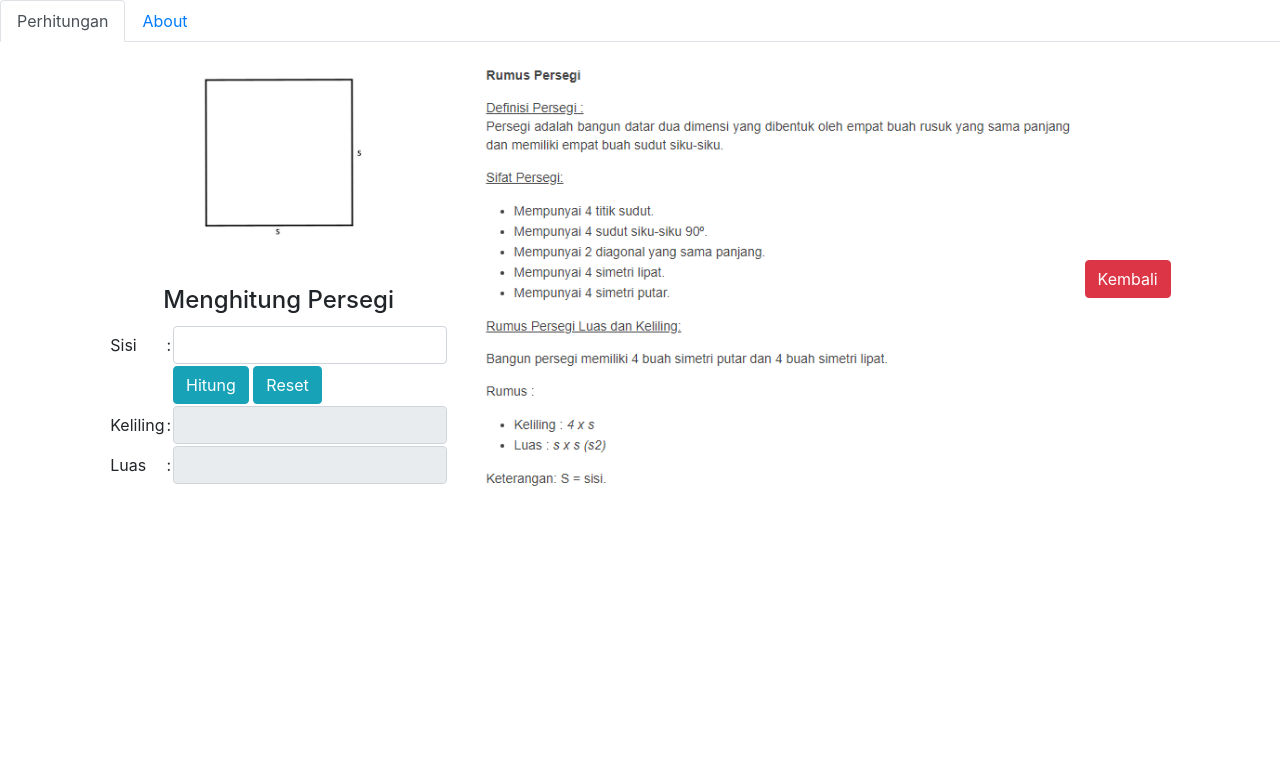
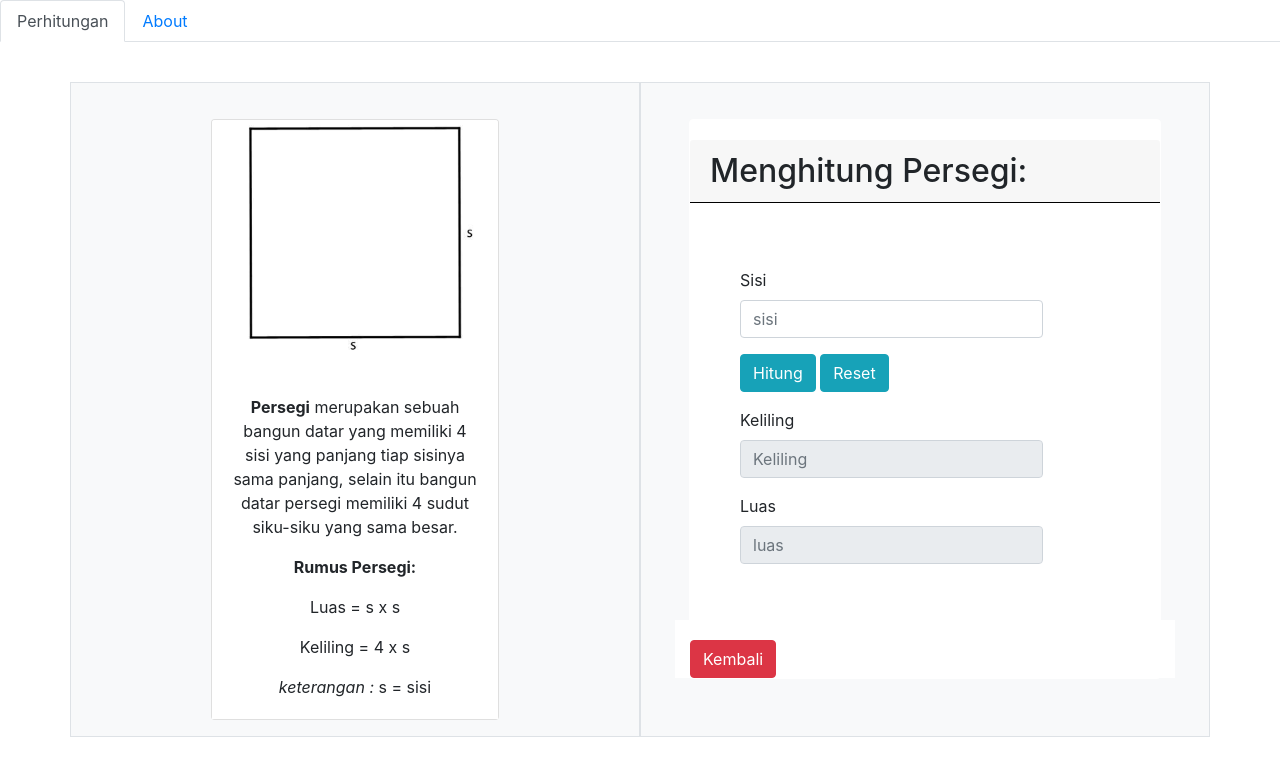
Before and after one commit to savanahagusta/task1, a plain HTML site: page luaspersegi.html in a window 1280 px wide. Drawn offline with nearby package versions, Linux system fonts and the light colour scheme; files that its build step writes are made by us from their sources.

Commit message:
Update luaspersegi.html
test

```diff
--- a/luaspersegi.html
+++ b/luaspersegi.html
@@ -3,9 +3,8 @@
 
 <head>
     <link href="https://stackpath.bootstrapcdn.com/bootstrap/4.3.1/css/bootstrap.min.css" rel="stylesheet" integrity="sha384-ggOyR0iXCbMQv3Xipma34MD+dH/1fQ784/j6cY/iJTQUOhcWr7x9JvoRxT2MZw1T" crossorigin="anonymous">
-    <link rel="stylesheet" href="style.css">
+    <link rel="stylesheet" href="css/style.css">
     <title>Menghitung Persegi</title>
-    <script type="text/javascript" url="hitung.js"></script>
 </head>
 
 <body>
@@ -19,57 +18,58 @@
         </li>
     </ul>
 
-    <table align="center">
-        <tr>
-            <td>
-                <!-- Untuk Hitungan-->
-                <div class="container" align="center">
-                    <form>
-                        <img class="Persegi" src="gambar/persegi.jpg" width="200">
-                        <br><br><br>
-                        <h4>Menghitung Persegi</h4>
-                        <table>
-                            <tr>
-                                <td></td>
-                            </tr>
-                            <tr>
-                                <td>Sisi</td>
-                                <td>:</td>
-                                <td><input class="form-control" type="text" id="sisi" name="sisi"></td>
-                            </tr>
-                            <tr>
-                                <td></td>
-                                <td></td>
-                                <td><input type="button" class="btn btn-info" value="Hitung" onClick="hitungPersegi()">
-                                    <input type="reset" class="btn btn-info" value="Reset"></td>
-                            </tr>
-                            <tr>
-                                <td>Keliling</td>
-                                <td>:</td>
-                                <td><input class="form-control" type="text" id="kel" name="kel" disabled="true" size="5"></td>
-                            </tr>
-                            <tr>
-                                <td>Luas</td>
-                                <td>:</td>
-                                <td><input class="form-control" type="text" id="luas" name="luas" disabled="true" size="5"></td>
-                            </tr>
+    <div class="container px-lg-5">
+        <div class="row mx-lg-n5">
+            <div class="col py-3 px-lg-5 border bg-light" align="center">
+                <div class="card" style="width: 18rem;" align="center">
+                    <img src="gambar/persegi.jpg" class="card-img-top" alt="...">
+                    <div class="card-body">
+                        <p class="card-text"> <b>Persegi</b> merupakan sebuah bangun datar yang memiliki 4 sisi yang panjang tiap sisinya sama panjang, selain itu bangun datar persegi memiliki 4 sudut siku-siku yang sama besar.</p>
+                        <p class="card-text"><b>Rumus Persegi:</b></p>
+                        <p class="card-text">Luas = s x s</p>
+                        <p class="card-text">Keliling = 4 x s</p>
+                        <p class="card-text"><em>keterangan :</em> s = sisi</p>
+                    </div>
+                </div>
+            </div>
+            <div class="col py-3 px-lg-5 border bg-light">
+                <div class="card" style="border-color: white">
+                    <div class="card-header" id="headingThree" style="border-color: black">
+                        <h2 class="mb-0">
+                            Menghitung Persegi:
+                        </h2>
+                    </div>
+                    <div class="container">
+                        <div class="card-body">
+                            <div class="a form-group  col-8 col-sm-10">
+                                <label>Sisi</label>
+                                <input type="text" class="form-control" id="sisi" placeholder="sisi" name="sisi">
+                            </div>
+                            <div class="a form-group col-8 col-sm-10">
+                                <input type="button" class="btn btn-info" value="Hitung" onclick="hitungPersegi()">
+                                <input type="reset" class="btn btn-info" value="Reset">
+                            </div>
+                            <div class="a form-group col-8 col-sm-10">
+                                <label>Keliling</label>
+                                <input class="form-control" type="text" id="kel" placeholder="Keliling" name="kel" disabled="true" size="5">
+                            </div>
+                            <div class="a form-group col-8 col-sm-10">
+                                <label>Luas</label>
+                                <input class="form-control" type="text" id="luas" placeholder="luas" name="luas" disabled="true" size="5">
+                            </div>
+                        </div>
+                    </div>
+                    <div class="row">
+                        <div class="col">
+                            <a href="index.html"><input type="button" class="btn btn-danger" value="Kembali"></a>
+                        </div>
+                    </div>
+                </div>
+            </div>
+        </div>
+    </div>
 
-                        </table>
-                    </form>
-                </div>
-            </td>
-            <td>
-                <!-- Untuk Rumus-->
-                <div class="container" align="center">
-                    <form>
-                        <img class="Persegi" src="gambar/r-persegi.PNG" width="600">
-                        <a href="index.html"><input type="button" class="btn btn-danger" value="Kembali"></a>
-                    </form>
-                </div>
-            </td>
-        </tr>
-    </table>
-
+    <script src="js/hitung.js"></script>
     <script src="https://code.jquery.com/jquery-3.3.1.slim.min.js" integrity="sha384-q8i/X+965DzO0rT7abK41JStQIAqVgRVzpbzo5smXKp4YfRvH+8abtTE1Pi6jizo" crossorigin="anonymous"></script>
     <script src="https://cdnjs.cloudflare.com/ajax/libs/popper.js/1.14.7/umd/popper.min.js" integrity="sha384-UO2eT0CpHqdSJQ6hJty5KVphtPhzWj9WO1clHTMGa3JDZwrnQq4sF86dIHNDz0W1" crossorigin="anonymous"></script>
     <script src="https://stackpath.bootstrapcdn.com/bootstrap/4.3.1/js/bootstrap.min.js" integrity="sha384-JjSmVgyd0p3pXB1rRibZUAYoIIy6OrQ6VrjIEaFf/nJGzIxFDsf4x0xIM+B07jRM" crossorigin="anonymous"></script>
```
